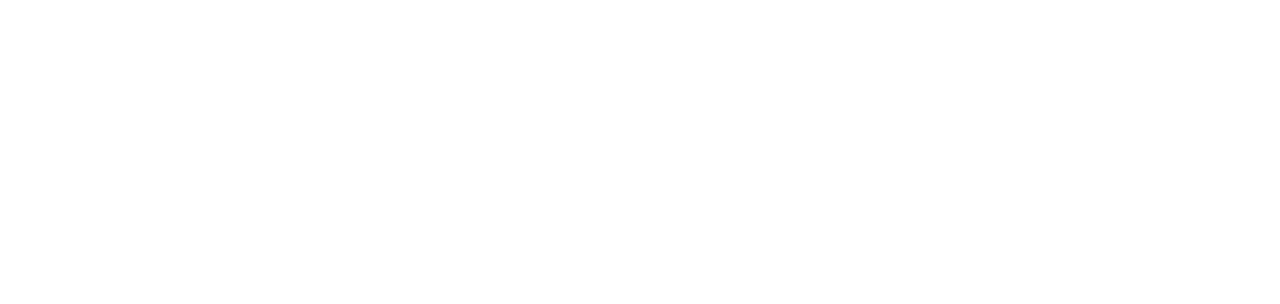
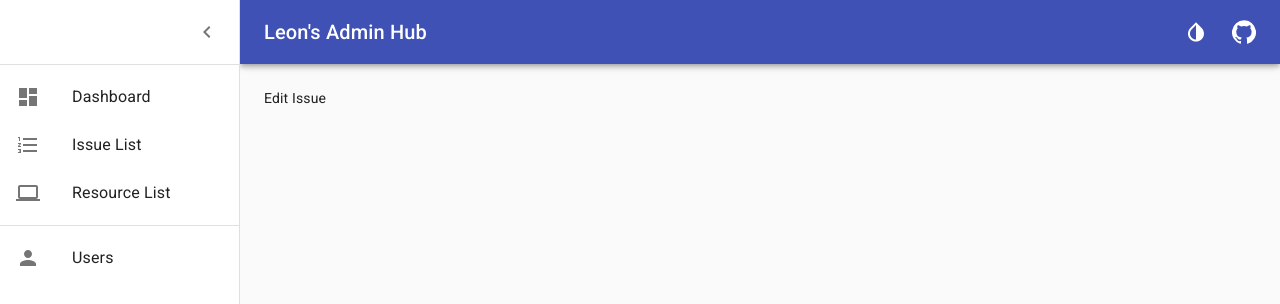
Before and after one commit to yunling2003/ledger-admin, a React (Create React App) app: page /issue/1 in a window 1280 px wide. Shown: the top 304 px of the page. Built offline with nearby package versions, Linux system fonts and the light colour scheme.

Commit message:
feat: Dynamically import issue list page.

```diff
--- a/src/Layout.js
+++ b/src/Layout.js
@@ -110,7 +110,7 @@
   const { component: Component, ...rest } = props;
   const classes = useStyles();
   const theme = useTheme();
-  const [open, setOpen] = React.useState(false);
+  const [open, setOpen] = React.useState(true);
   const [layoutTheme, setLayoutTheme] = React.useState(blueTheme);
 
   const handleDrawerOpen = () => {
@@ -193,7 +193,7 @@
                   </ListItemIcon>
                   <ListItemText primary={'Dashboard'} />
                 </ListItem>
-                <ListItem button key={'Issue List'}>
+                <ListItem button component="a" href="/" key={'Issue List'}>
                   <ListItemIcon>
                     <FormatListNumberedIcon />
                   </ListItemIcon>
--- a/src/Root.js
+++ b/src/Root.js
@@ -1,12 +1,17 @@
-import React from 'react';
+import React, { Suspense, lazy } from 'react';
 import { Switch } from 'react-router-dom';
 import MainLayout from './Layout';
-import IssueList from './components/IssueList';
+
+const IssueList = lazy(() => import('./components/IssueList'));
+const EditIssue = lazy(() => import('./components/EditIssue'));
 
 export default function Root() {
   return (
-    <Switch>
-      <MainLayout path="/" exact component={IssueList} />
-    </Switch>
+    <Suspense fallback={<div>Loading...</div>}>
+      <Switch>
+        <MainLayout path="/" exact component={IssueList} />
+        <MainLayout path="/issue/:id" component={EditIssue} />
+      </Switch>
+    </Suspense>
   );
 }
--- /dev/null
+++ b/src/components/EditIssue.js
@@ -0,0 +1,5 @@
+import React from 'react';
+
+export default function EditIssue() {
+  return <div>Edit Issue</div>;
+}
--- a/src/components/IssueList.js
+++ b/src/components/IssueList.js
@@ -1,4 +1,5 @@
 import React from 'react';
+import { useHistory } from 'react-router-dom';
 import { useSelector, useDispatch } from 'react-redux';
 import { makeStyles } from '@material-ui/core/styles';
 import Table from '@material-ui/core/Table';
@@ -8,7 +9,10 @@
 import TableRow from '@material-ui/core/TableRow';
 import TableCell from '@material-ui/core/TableCell';
 import Button from '@material-ui/core/Button';
+import IconButton from '@material-ui/core/IconButton';
 import AddIcon from '@material-ui/icons/Add';
+import EditIcon from '@material-ui/icons/Edit';
+import DeleteIcon from '@material-ui/icons/Delete';
 import Paper from '@material-ui/core/Paper';
 import IssueListHead from './IssueListHead';
 import { requestFetchIssues } from '../store/actions';
@@ -64,6 +68,7 @@
 }));
 
 export default function IssueList() {
+  const history = useHistory();
   const classes = useStyles();
   const [order, setOrder] = React.useState('asc');
   const [orderBy, setOrderBy] = React.useState('name');
@@ -89,6 +94,14 @@
   const handleChangeRowsPerPage = (event) => {
     setRowsPerPage(parseInt(event.target.value, 10));
     setPage(0);
+  };
+
+  const handleEditClick = (event, id) => {
+    history.push(`/issue/${id}`);
+  };
+
+  const handleDeleteClick = (event, id) => {
+    console.log(id);
   };
 
   const getStatusDesc = (status) => {
@@ -131,6 +144,22 @@
                       </TableCell>
                       <TableCell align="left">{row.createdDate}</TableCell>
                       <TableCell align="left">{row.createdBy}</TableCell>
+                      <TableCell size="small" padding="none">
+                        <IconButton
+                          color="inherit"
+                          onClick={(event) => handleEditClick(event, row.id)}
+                        >
+                          <EditIcon />
+                        </IconButton>
+                      </TableCell>
+                      <TableCell size="small" padding="none">
+                        <IconButton
+                          color="inherit"
+                          onClick={(event) => handleDeleteClick(event, row.id)}
+                        >
+                          <DeleteIcon />
+                        </IconButton>
+                      </TableCell>
                     </TableRow>
                   );
                 })}
--- a/src/components/IssueListHead.js
+++ b/src/components/IssueListHead.js
@@ -48,6 +48,7 @@
             </TableSortLabel>
           </TableCell>
         ))}
+        <TableCell colSpan={2}>Actions</TableCell>
       </TableRow>
     </TableHead>
   );
```
